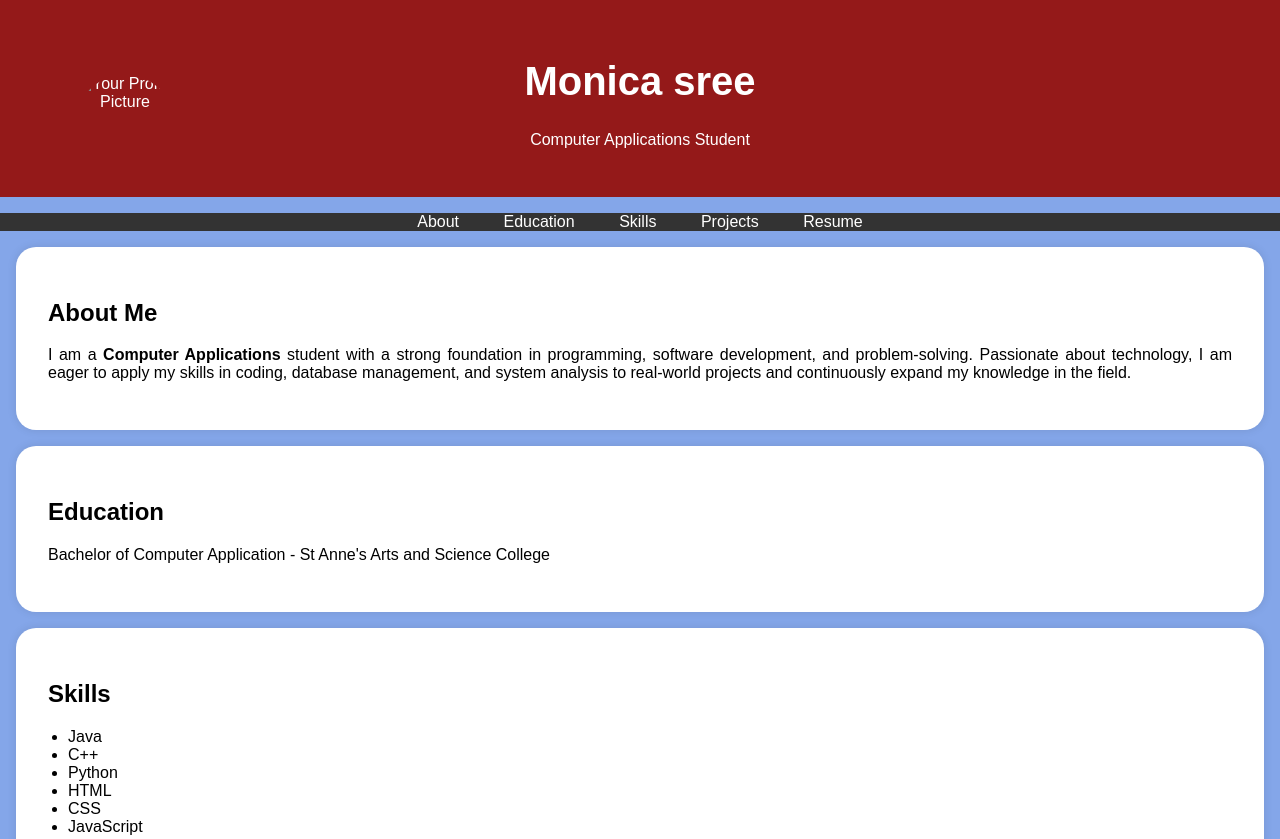
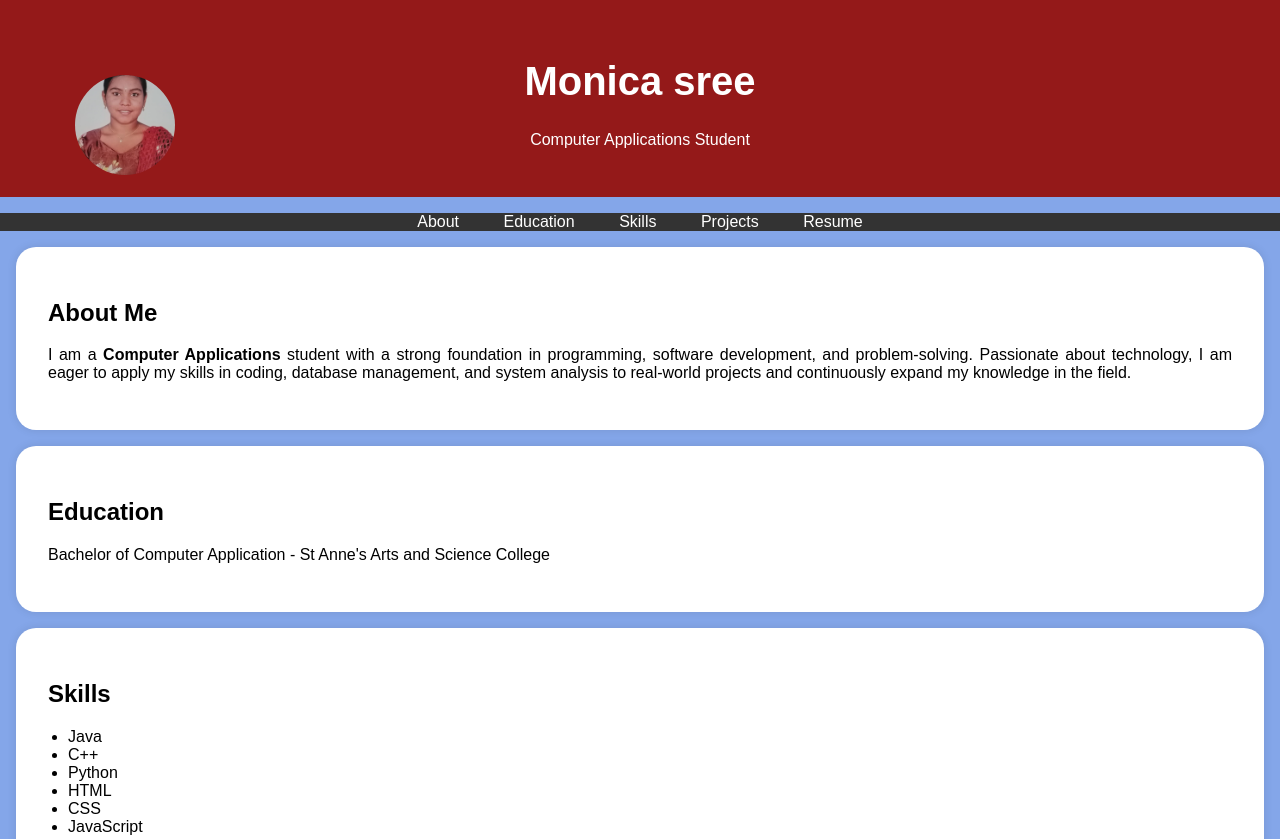
Before and after one commit to monicasree5/portfolio, a plain HTML site: page index.html in a window 1280 px wide. Shown: the top 839 px of the page. Drawn offline with Linux system fonts and the light colour scheme.

Commit message:
Update index.html

```diff
--- a/index.html
+++ b/index.html
@@ -95,7 +95,7 @@
     <header>
         <div class="header-content">
             <!-- Add your profile picture here -->
-            <img src="C:\Users\Prahathi\Pictures\pabi.jpg" alt="Your Profile Picture" class="profile-picture">
+            <img src="monica.jpy.jpg" alt="Your Profile Picture" class="profile-picture">
             <h1>Monica sree</h1>
             <p>Computer Applications Student</p>
         </div>
```
